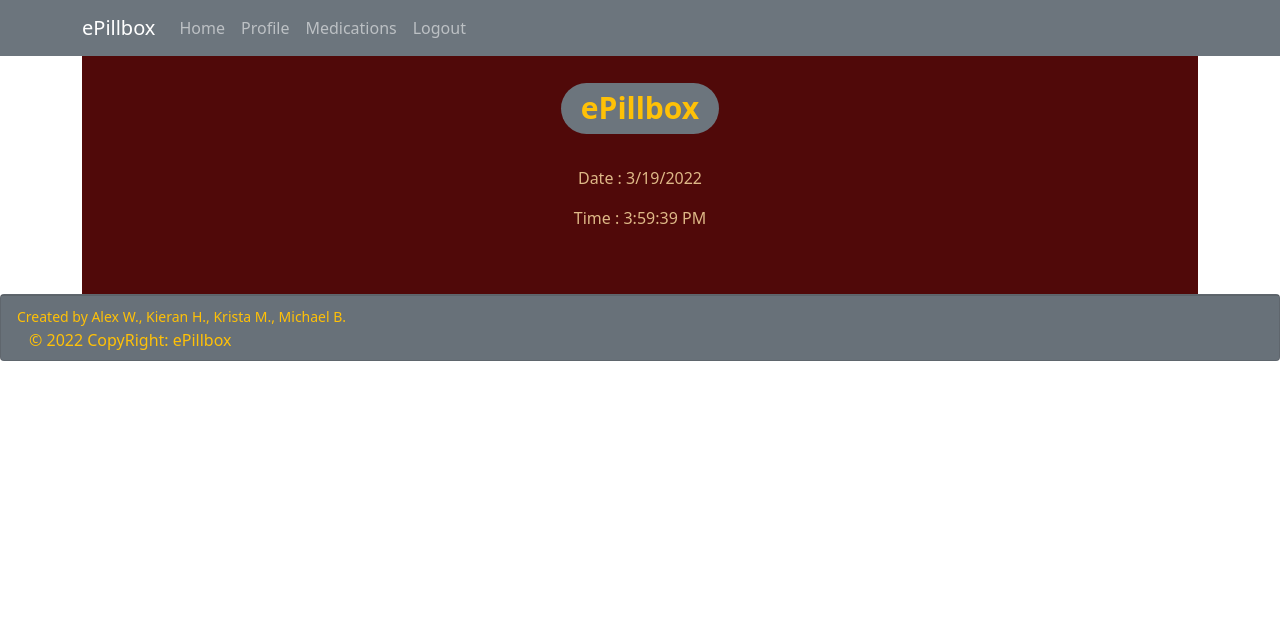
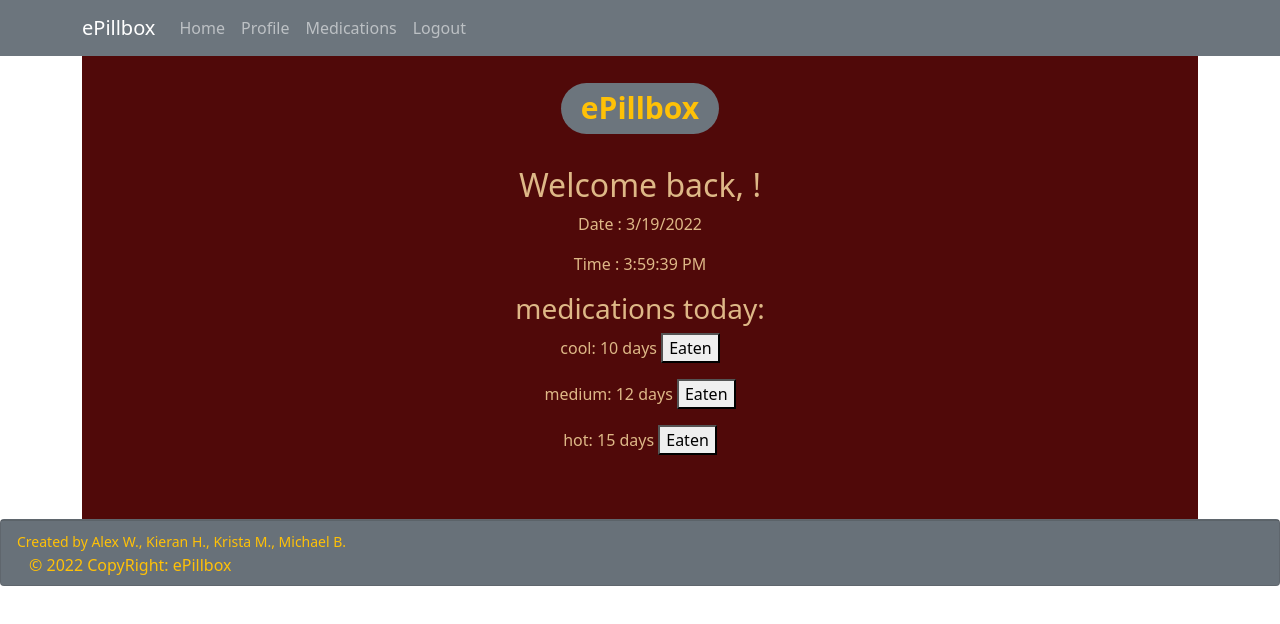
Before and after one commit to KieranHannagan/e-pill-box, a React (Create React App) app in the folder client/: page / in a window 1280 px wide. Shown: the top 624 px of the page. Built offline with nearby package versions, Linux system fonts and the light colour scheme; no server answers; sample sign-in values are in the browser's storage.

Commit message:
homepage changes

```diff
--- a/client/src/pages/Home.js
+++ b/client/src/pages/Home.js
@@ -6,6 +6,7 @@ import { Redirect, useParams, Link, render } from "react-router-dom";
 import Auth from "../utils/auth";
 import { useQuery } from "@apollo/client";
 import { QUERY_ME } from "../utils/queries";
+import { EDIT_DRUG } from "../utils/mutations";
 
 import { DateTime } from "../utils/date"
 
@@ -13,6 +14,17 @@ const Home = () => {
   const { username: userParam } = useParams();
   const loggedIn = Auth.loggedIn();
 
+  const { loading, data } = useQuery(QUERY_ME);
+
+  const user = data?.me || {};
+  const myMedications = [
+    {id : 1, name : "cool", count : "10"},
+    {id : 2, name : "medium", count : "12"},
+    {id : 3, name : "hot", count : "15"}
+  ]
+
+  console.log(myMedications);
+  // const[]
 
    if (Auth.loggedIn()) {
     return (
@@ -26,7 +38,14 @@ const Home = () => {
               </Badge>{' '}
               </h1>
               <br />
+              <h2>Welcome back, {user.username}!</h2>
               <DateTime></DateTime>
+              <h3>medications today:</h3>
+              <div>{myMedications.map((myMedication)=>{
+                return <p key={myMedication.id}>{`${myMedication.name}: ${myMedication.count} days `}
+                <button>Eaten</button></p>
+                })}
+              </div>
           </Container>
           <br />
           <br />
--- a/client/src/pages/Profile.js
+++ b/client/src/pages/Profile.js
@@ -1,6 +1,7 @@
 import React, { useState } from "react";
 import { Redirect, useParams } from "react-router-dom";
 import PopUp from "./addMedication";
+import { Button, Container, Badge, Card } from 'react-bootstrap';
 
 import { useQuery, useMutation } from "@apollo/client";
 import { QUERY_ME } from "../utils/queries";
@@ -34,10 +35,10 @@ const Profile = (props) => {
 
   return (
    <div>
-    <div onClick={handlePop}>
+    <div onClick={PopUp}>
       <button>New User?</button>
     </div>
-    {this.popState ? <PopUp toggle={this.togglePop} /> : null}
+    {/* {this.popState ? <PopUp toggle={this.togglePop} /> : null} */}
    </div>
   )
   // return (
```
